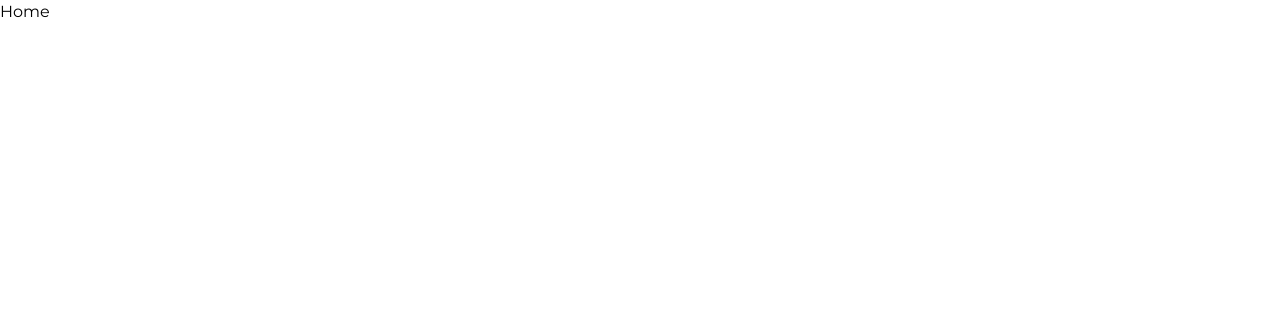
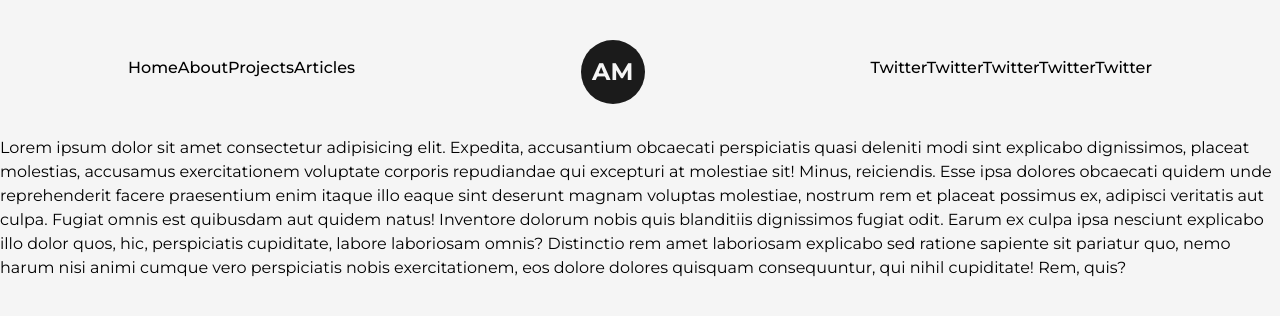
Before and after one commit to allanmathenge/PORTFOLIO2024, a Next.js app: page / in a window 1280 px wide. Shown: the top 316 px of the page. Built offline with nearby package versions, Linux system fonts and the light colour scheme.

Commit message:
framer motion

```diff
--- /dev/null
+++ b/src/components/Logo.js
@@ -0,0 +1,30 @@
+import React from "react";
+import Link from "next/link";
+import { motion } from "framer-motion";
+
+const MotionLink = motion(Link);
+
+const Logo = () => {
+  return (
+    <div className="flex items-center justify-center mt-2">
+      <MotionLink
+        href="/"
+        className="w-16 h-16 bg-dark text-light flex items-center justify-center rounded-full text-2xl font-bold"
+        whileHover={{
+          backgroundColor: [
+            "#121212",
+            "rgba(131,58,180,1)",
+            "rgba(253,29,29,1)",
+            "rgba(252,176,69,1)",
+            "rgba(131,58,180,1)",
+            "#121212",
+          ],
+        }}
+      >
+        AM
+      </MotionLink>
+    </div>
+  );
+};
+
+export default Logo;
--- /dev/null
+++ b/src/components/Navbar.js
@@ -0,0 +1,37 @@
+import Link from "next/link";
+import Logo from "../components/Logo";
+
+const Navbar = () => {
+  return (
+    <header className="w-full px-32 py-8 font-medium flex items-center justify-between">
+      <nav>
+        <Link href="/">Home</Link>
+        <Link href="/about">About</Link>
+        <Link href="/projects">Projects</Link>
+        <Link href="/articles">Articles</Link>
+      </nav>
+
+      <Logo />
+
+      <nav>
+        <Link href="/" target={"_blank"}>
+          Twitter
+        </Link>
+        <Link href="/" target={"_blank"}>
+          Twitter
+        </Link>
+        <Link href="/" target={"_blank"}>
+          Twitter
+        </Link>
+        <Link href="/" target={"_blank"}>
+          Twitter
+        </Link>
+        <Link href="/" target={"_blank"}>
+          Twitter
+        </Link>
+      </nav>
+    </header>
+  );
+};
+
+export default Navbar;
--- a/src/pages/_app.js
+++ b/src/pages/_app.js
@@ -1,4 +1,6 @@
 import "@/styles/globals.css";
+import Head from "next/head";
+import Navbar from "../components/Navbar";
 
 import { Montserrat } from "next/font/google";
 
@@ -9,8 +11,18 @@ const montserrat = Montserrat({
 
 export default function App({ Component, pageProps }) {
   return (
-    <main className={`${montserrat.variable} font-mont`}>
-      <Component {...pageProps} />
-    </main>
+    <>
+      <Head>
+        <meta name="viewport" content="width=device-width, initial-scale=1" />
+        <link rel="icon" href="/favicon.ico" />
+      </Head>
+
+      <main
+        className={`${montserrat.variable} font-mont bg-light w-full min-h-screen`}
+      >
+        <Navbar />
+        <Component {...pageProps} />
+      </main>
+    </>
   );
 }
--- a/src/pages/index.js
+++ b/src/pages/index.js
@@ -1,7 +1,5 @@
 import Head from "next/head";
-import Image from "next/image";
 import { Inter } from "next/font/google";
-import styles from "@/styles/Home.module.css";
 
 const inter = Inter({ subsets: ["latin"] });
 
@@ -11,10 +9,25 @@ export default function Home() {
       <Head>
         <title>PORTFOLIO</title>
         <meta name="description" content="PORTFOLIO" />
-        <meta name="viewport" content="width=device-width, initial-scale=1" />
-        <link rel="icon" href="/favicon.ico" />
       </Head>
-      <main>Home</main>
+      <main>
+        <h1>
+          Lorem ipsum dolor sit amet consectetur adipisicing elit. Expedita,
+          accusantium obcaecati perspiciatis quasi deleniti modi sint explicabo
+          dignissimos, placeat molestias, accusamus exercitationem voluptate
+          corporis repudiandae qui excepturi at molestiae sit! Minus,
+          reiciendis. Esse ipsa dolores obcaecati quidem unde reprehenderit
+          facere praesentium enim itaque illo eaque sint deserunt magnam
+          voluptas molestiae, nostrum rem et placeat possimus ex, adipisci
+          veritatis aut culpa. Fugiat omnis est quibusdam aut quidem natus!
+          Inventore dolorum nobis quis blanditiis dignissimos fugiat odit. Earum
+          ex culpa ipsa nesciunt explicabo illo dolor quos, hic, perspiciatis
+          cupiditate, labore laboriosam omnis? Distinctio rem amet laboriosam
+          explicabo sed ratione sapiente sit pariatur quo, nemo harum nisi animi
+          cumque vero perspiciatis nobis exercitationem, eos dolore dolores
+          quisquam consequuntur, qui nihil cupiditate! Rem, quis?
+        </h1>
+      </main>
     </>
   );
 }
--- a/tailwind.config.js
+++ b/tailwind.config.js
@@ -13,7 +13,15 @@ module.exports = {
         mont: ["var(--font-mont)", ...fontFamily.sans],
         mono: ["var(--font-roboto-mono)"],
       },
+
+      colors: {
+        dark: "#1b1b1b",
+        light: "#f5f5f5",
+        primary: "#B63E96", // 240,86,199
+        primaryDark: "#58E6D9", // 80,230,217
+      },
     },
   },
+
   plugins: [],
 };
```
